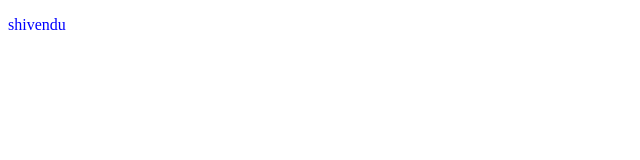
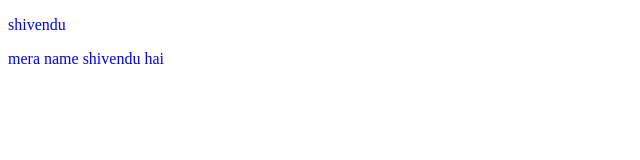
Before and after one commit to shivenduk69/force, a plain HTML site: page index.html in a window 1280 px wide. Shown: the whole page, without its empty margins (0-640 px from the left). Drawn offline with Linux system fonts and the light colour scheme.

Commit message:
New branch add

```diff
--- a/index.html
+++ b/index.html
@@ -8,5 +8,6 @@
 </head>
 <body>
     <p>shivendu</p>
+    <p>mera name shivendu hai</p>
 </body>
 </html>
```
